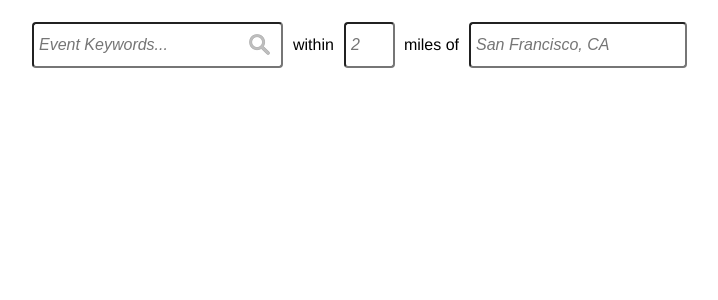
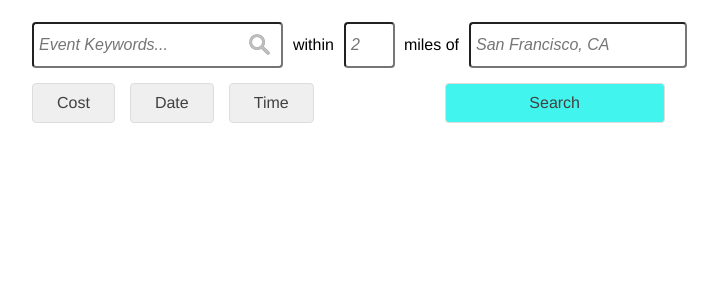
Before and after one commit to tanyastropheus/Events_Near_Me, a Flask app: page /index in a window 1280 px wide. Shown: the part 73-373 px from the top of the page, without its empty margins (16-734 px from the left). Run offline with Flask 2, Linux system fonts and the light colour scheme.

Commit message:
basic styling for filters complete, with hidden dropdown for keywords, cost, and time.

```diff
--- a/event_app/static/styles/index_body.css
+++ b/event_app/static/styles/index_body.css
@@ -1,6 +1,6 @@
 .container1 {
     display: flex;
-    font-family: 'Helvetica', 'Arial', sans-serif;
+    font-family: "Helvetica", "Arial", sans-serif;
     font-size: 16px;
     padding-left: 30px;
     align-items: center;
@@ -26,6 +26,89 @@ input#tags {
     padding-right: 35px;
 }
 
+
+input#radius {
+    width: 40px;
+}
+
 .dropdown_tags {
     display: none;
+    columns: 3;
+    -webkit-columns: 3;
+    -moz-columns: 3;
+    position: absolute;
+    border: 1px solid #DDDDDD;
+    border-radius: 4px;
+    background-color: #FAFAFA;
+    list-style-type: none;
+    z-index: 1;
+    padding: 10px;
+    overflow: scroll;
+    margin-top: 10px;
 }
+
+.dropdown_tags input {
+    margin-right: 10px;
+    margin-top: 10px;
+}
+
+.distance {
+    width: 70px;
+}
+
+.container2 {
+    display: flex;
+    padding-left: 30px;
+    align-items: center;
+}
+
+button, div.hours {
+    border: 1px solid #DDDDDD;
+    border-radius: 4px;
+    font-size: 16px;
+    font-family: 'Helvetica', 'Arial', sans-serif;
+    padding: 10px 24px;
+    margin: 15px 5px 10px 10px;
+    color: #404040;
+}
+
+.cost-slider {
+    display: none;
+    position: absolute;
+    z-index: 1;
+    border: 1px solid #DDDDDD;
+    border-radius: 4px;
+    padding: 20px;
+}
+
+#cost-range {
+    margin-top: 20px;
+}
+
+div#price {
+    font-size: 16px;
+    font-family: 'Helvetica', 'Arial', sans-serif;
+}
+
+div.hours {
+    display: none;
+    position: absolute;
+    z-index: 1;
+    margin: 0;
+    padding-left: 5px;
+}
+
+div.hours input {
+    margin-left: 20px;
+}
+
+div.hours div {
+    margin-bottom: 10px;
+}
+
+.container2 button#search {
+    position: relative;
+    left: 112px;
+    background-color: #42f4ee;
+    width: 220px;
+}
--- a/event_app/templates/index.html
+++ b/event_app/templates/index.html
@@ -6,7 +6,7 @@
     <link rel="stylesheet" href="https://cdnjs.cloudflare.com/ajax/libs/font-awesome/4.7.0/css/font-awesome.min.css">
     <link href="https://fonts.googleapis.com/css?family=Catamaran:900" rel="stylesheet">
     <link rel="stylesheet" href="../static/styles/index_header.css">
-    <link rel="stylesheet" href="../static/styles/container1.css">
+    <link rel="stylesheet" href="../static/styles/index_body.css">
     <script type="text/javascript" src="static/scripts/index.js"></script>
     <script></script>
   </head>
@@ -16,9 +16,8 @@
       <h1><i>What's happening around town?</i></h1>
     </header>
     <div class="container1">
-
-      <section class="event-keywords">
-	<form action="REVISIT" method="post/get-REVISIT">
+      <div class="event-keywords">
+	<form>
 	  <input type="text" name="event_tags" id="tags" maxlength="100" placeholder="Event Keywords...">
 	</form>
 
@@ -46,32 +45,59 @@
 	  <li><input type="checkbox" />Lecture/Discussion</li>
 	  <li><input type="checkbox" />Class/Workshop</li>
 	</ul>
-      </section>
+      </div>
 
-      <span>within</span>
+      <div>within</div>
 
       <div class="distance">
-	<form action="REVISIT" method="post/get-REVISIT">
+	<form>
 	  <input type="text" name="radius" placeholder="2" id="radius">
 	</form>
       </div>
 
-      <span>miles of</span>
+      <div>miles of</div>
 
       <div>
-	<form action="REVISIT" method="post/get-REVISIT">
+	<form>
 	  <input type="text" name="user_location" placeholder="San Francisco, CA">
 	</form>
       </div>
     </div>
 
-<!--
+
     <div class="container2">
-      <div>Date</div>
-      <div>Cost</div>
-      <div>Time</div>
+      <section class="event-cost">
+	<button type="button">Cost</button>
+	<div class="cost-slider">
+	  <div id="price">$</div>
+	  <input type="range" name="cost" id="cost-range" min="0" max="100" value="20"/>
+	</div>
+      </section>
+
+      <button type="button">Date</button>
+
+      <div class="time">
+	<button type="button">Time</button>
+	<div class="hours">
+	  <div>
+	    <label>
+	      <input type="checkbox">
+	    </label>Morning
+	  </div>
+	  <div>
+	    <label>
+	      <input type="checkbox">
+	    </label>Afternoon
+	  </div>
+	  <div>
+	    <label>
+	      <input type="checkbox">
+	    </label>Evening
+	  </div>
+	</div>
+	<button id="search" type="button">Search</button>
     </div>
--->
+
     <footer>
     </footer>
   </body>
```
